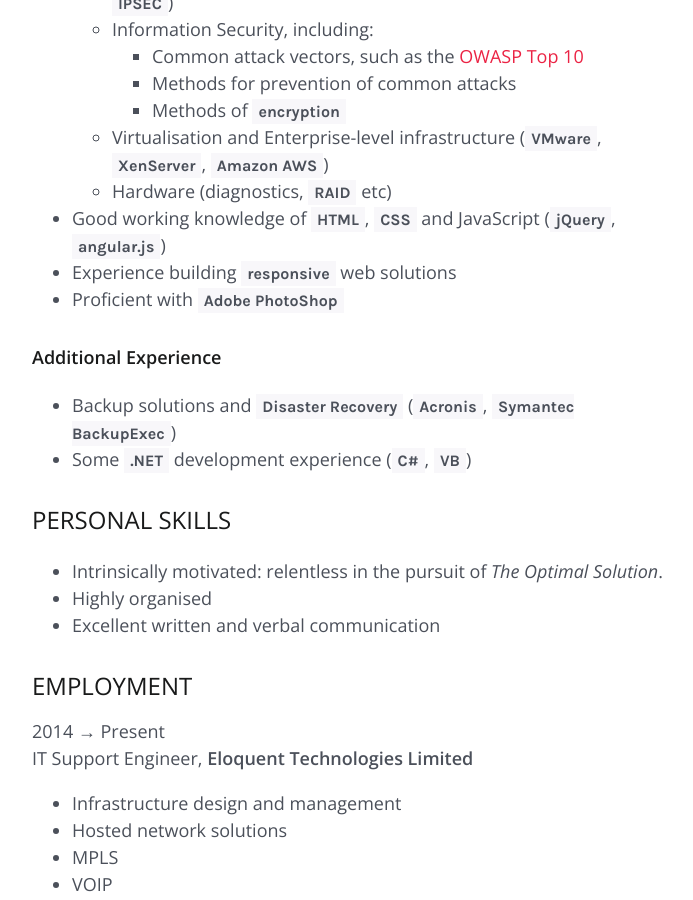
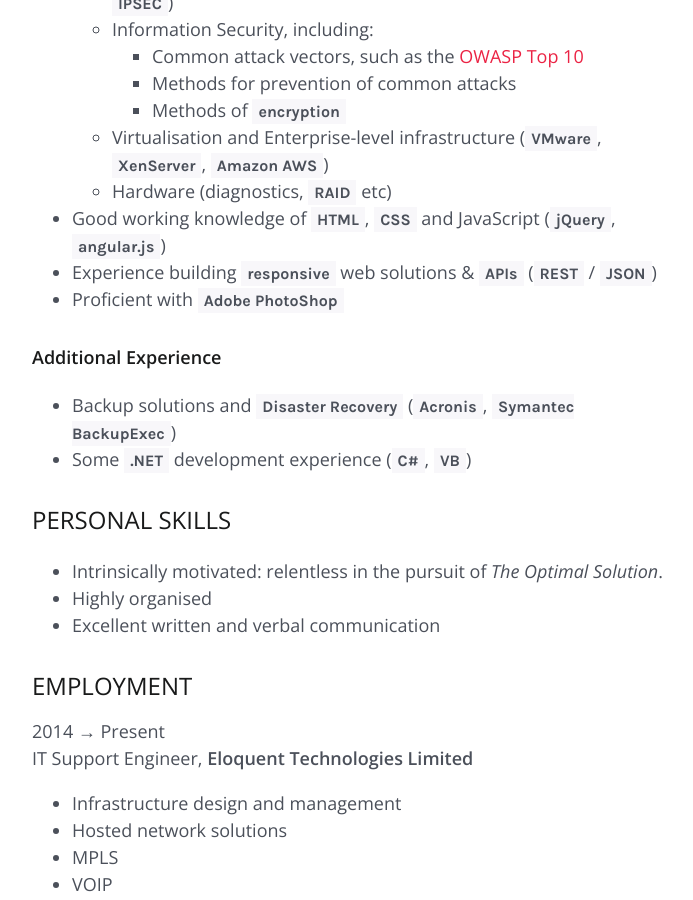
Before and after one commit to matthanley/matthanley.github.io, a Jekyll site: the page built from cv.md, in a window 1280 px wide and 900 px high, scrolled down 1295 px. Shown: the whole window, without its empty margins (291-984 px from the left). Built offline with Jekyll 4.4.1, drawn with Linux system fonts in a browser that asks for light colours.

Commit message:
Added APIs to experience

```diff
--- a/cv.md
+++ b/cv.md
@@ -33,7 +33,7 @@
     * Virtualisation and Enterprise-level infrastructure (`VMware`, `XenServer`, `Amazon AWS`)
     * Hardware (diagnostics, `RAID` etc)
 * Good working knowledge of `HTML`, `CSS` and JavaScript (`jQuery`, `angular.js`)
-* Experience building `responsive` web solutions
+* Experience building `responsive` web solutions &amp; `APIs` (`REST` / `JSON`)
 * Proficient with `Adobe PhotoShop`
 
 ### Additional Experience
```
